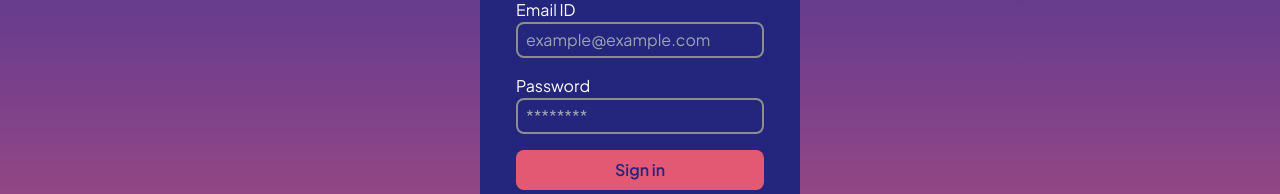
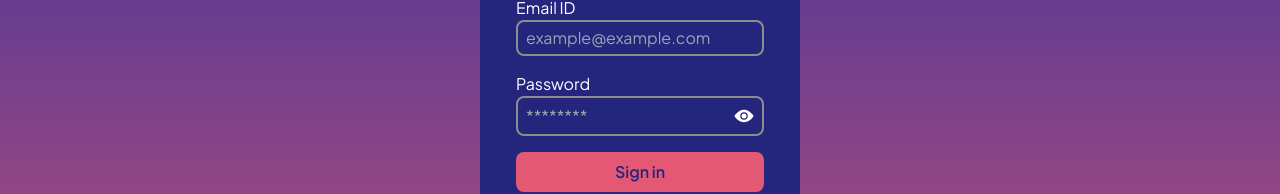
Before and after one commit to akshithP/rent-ryde, a Next.js app: page /auth/signin in a window 1280 px wide. Shown: the part 246-440 px from the top of the page. Built offline with nearby package versions, Linux system fonts and the light colour scheme.

Commit message:
Added password visibility to login, register

```diff
--- a/components/Auth Form/Login.tsx
+++ b/components/Auth Form/Login.tsx
@@ -1,5 +1,5 @@
 "use client";
-import React from "react";
+import React, { useState } from "react";
 import Image from "next/image";
 import CarLogo from "../../public/icons/car-logo.svg";
 import { FcGoogle as GoogleIcon } from "react-icons/fc";
@@ -10,6 +10,8 @@ import { zodResolver } from "@hookform/resolvers/zod";
 import { signIn } from "next-auth/react";
 import { useRouter } from "next/navigation";
 import { useToast } from "@chakra-ui/react";
+import { IoEye as EyeOn } from "react-icons/io5";
+import { IoEyeOff as EyeOff } from "react-icons/io5";
 
 interface Props {
   callbackUrl?: string; //When user signs in successfully, redirect the user to callbackUrl
@@ -65,6 +67,9 @@ const Login = (props: Props) => {
     router.push(props.callbackUrl ? props.callbackUrl : "/");
   };
 
+  // Visibility of password field
+  const [showPassword, setShowPassword] = useState(false);
+
   return (
     <div className="grid grid-cols-1 p-4 gap-4 text-textPrimary">
       <form onSubmit={handleSubmit(onSubmit)}>
@@ -109,12 +114,29 @@ const Login = (props: Props) => {
           {/*----------------------------------PASSWORD--------------------------------- */}
           <div id="password" className="flex flex-col w-full">
             <h1>Password</h1>
-            <input
-              {...register("password")}
-              className="bg-transparent px-2 py-1 rounded-lg border-2 border-borderCol focus:outline-none"
-              type="password"
-              placeholder="********"
-            ></input>
+            <div className="flex items-center rounded-lg border-2 border-borderCol focus:outline-none">
+              <input
+                {...register("password")}
+                className="bg-transparent px-2 py-1 focus:outline-none w-full"
+                type={showPassword ? "text" : "password"}
+                placeholder="********"
+              ></input>
+              {showPassword ? (
+                <div
+                  onClick={() => setShowPassword(!showPassword)}
+                  className="p-2 hover:cursor-pointer"
+                >
+                  <EyeOff className="hover:text-primary " size={20} />
+                </div>
+              ) : (
+                <div
+                  onClick={() => setShowPassword(!showPassword)}
+                  className="p-2 hover:cursor-pointer"
+                >
+                  <EyeOn className="hover:text-primary " size={20} />
+                </div>
+              )}
+            </div>
             {errors.password && (
               <p className="text-red-500">{errors.password.message}</p>
             )}
--- a/components/Auth Form/Register.tsx
+++ b/components/Auth Form/Register.tsx
@@ -1,5 +1,7 @@
 "use client";
 import React, { useEffect, useState } from "react";
+import { IoEye as EyeOn } from "react-icons/io5";
+import { IoEyeOff as EyeOff } from "react-icons/io5";
 import { signIn } from "next-auth/react";
 import Image from "next/image";
 import CarLogo from "../../public/icons/car-logo.svg";
@@ -98,6 +100,9 @@ const Register = ({ switchToLogin }: any) => {
     // After registering successfully, redirect user to sign in page
     router.push("/auth/signin");
   };
+
+  // Visibility of password field
+  const [showPassword, setShowPassword] = useState(false);
   return (
     <div className="grid grid-cols-1 p-4 gap-4 text-textPrimary">
       <form
@@ -172,12 +177,29 @@ const Register = ({ switchToLogin }: any) => {
         {/*----------------------------------PASSWORD--------------------------------- */}
         <div id="password" className="flex flex-col w-full">
           <h1>Password</h1>
+          <div className="flex items-center rounded-lg border-2 border-borderCol focus:outline-none">
             <input
               {...register("password")}
-            className="bg-transparent px-2 py-1 rounded-lg border-2 border-borderCol focus:outline-none"
-            type="password"
+              className="w-64 bg-transparent px-2 py-1 focus:outline-none"
+              type={showPassword ? "text" : "password"}
               placeholder="********"
             ></input>
+            {showPassword ? (
+              <div
+                onClick={() => setShowPassword(!showPassword)}
+                className="p-2 hover:cursor-pointer"
+              >
+                <EyeOff className="hover:text-primary " size={20} />
+              </div>
+            ) : (
+              <div
+                onClick={() => setShowPassword(!showPassword)}
+                className="p-2 hover:cursor-pointer"
+              >
+                <EyeOn className="hover:text-primary " size={20} />
+              </div>
+            )}
+          </div>
           {errors.password && (
             <p className="text-red-500">{errors.password.message}</p>
           )}
@@ -187,12 +209,29 @@ const Register = ({ switchToLogin }: any) => {
         {/*----------------------------------CONFIRM PASSWORD--------------------------------- */}
         <div id="password" className="flex flex-col w-full">
           <h1>Confirm Password</h1>
+          <div className="flex items-center rounded-lg border-2 border-borderCol focus:outline-none">
             <input
               {...register("confirmPassword")}
-            className="bg-transparent px-2 py-1 rounded-lg border-2 border-borderCol focus:outline-none"
-            type="password"
+              className="w-64 bg-transparent px-2 py-1 focus:outline-none"
+              type={showPassword ? "text" : "password"}
               placeholder="********"
             ></input>
+            {showPassword ? (
+              <div
+                onClick={() => setShowPassword(!showPassword)}
+                className="p-2 hover:cursor-pointer"
+              >
+                <EyeOff className="hover:text-primary " size={20} />
+              </div>
+            ) : (
+              <div
+                onClick={() => setShowPassword(!showPassword)}
+                className="p-2 hover:cursor-pointer"
+              >
+                <EyeOn className="hover:text-primary " size={20} />
+              </div>
+            )}
+          </div>
           {errors.confirmPassword && (
             <p className="text-red-500">{errors.confirmPassword.message}</p>
           )}
```
Lines whose indentation alone changed are shown as unchanged.
